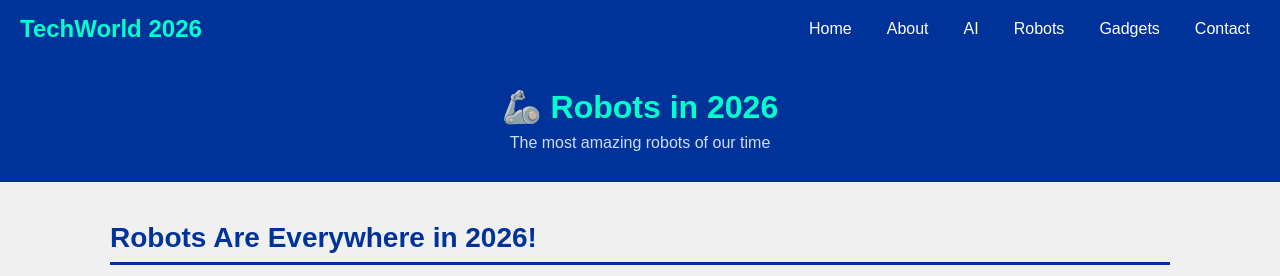
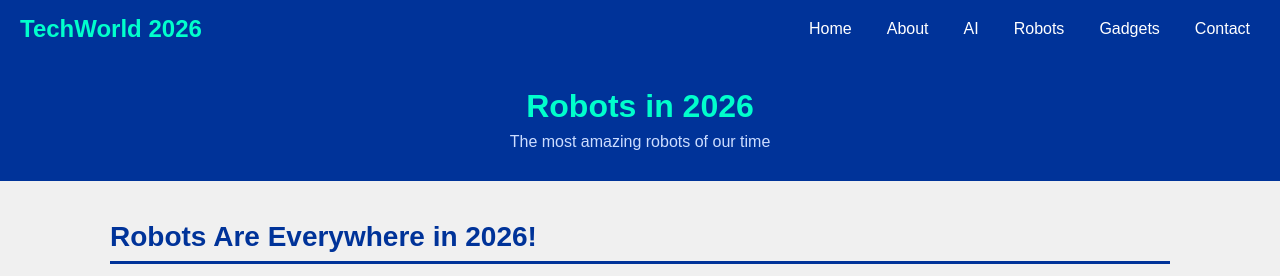
Before and after one commit to shena2005/Shena-Angel, a plain HTML site: page robots.html in a window 1280 px wide. Shown: the top 276 px of the page. Drawn offline with Linux system fonts and the light colour scheme.

Commit message:
robots.html

```diff
--- a/robots.html
+++ b/robots.html
@@ -21,7 +21,7 @@
     </nav>
 
     <div class="page-banner">
-        <h1>🦾 Robots in 2026</h1>
+        <h1>Robots in 2026</h1>
         <p>The most amazing robots of our time</p>
     </div>
 
```
